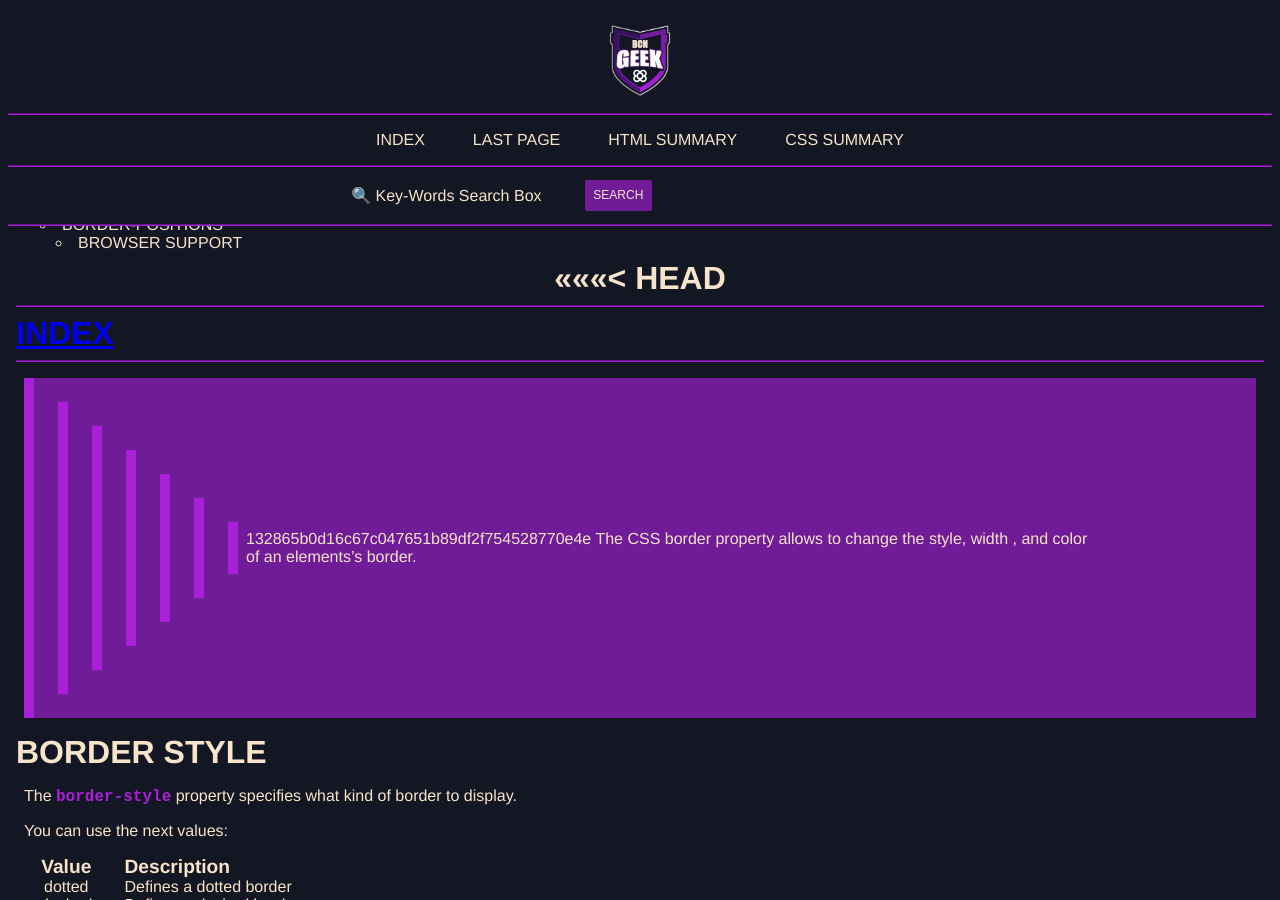
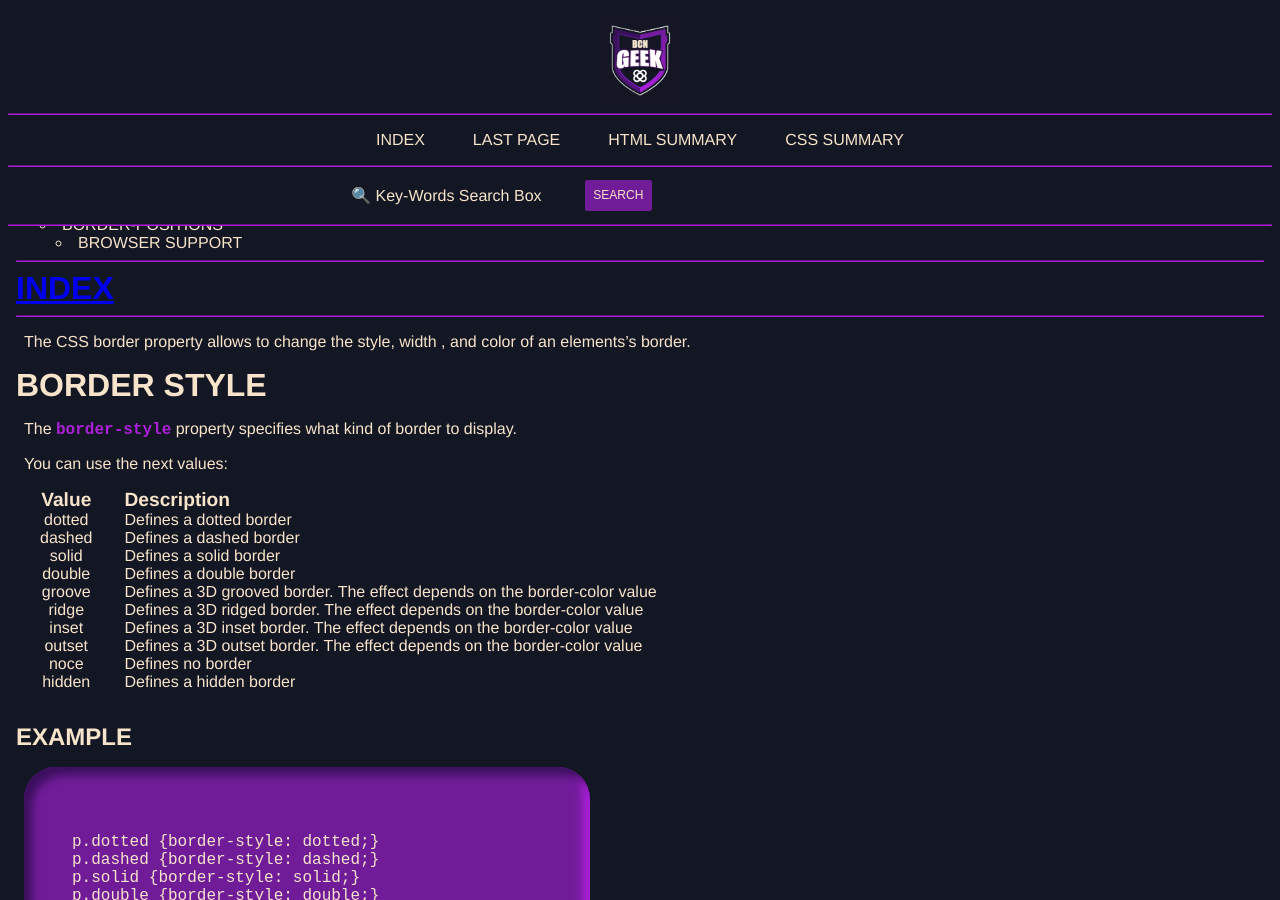
Before and after one commit to BCNGEEKS/Geekateca, a Jekyll site: the page built from sections/css/containers-border.md, in a window 1280 px wide and 900 px high, scrolled down 358 px. Built offline with Jekyll 4.4.1, drawn with Linux system fonts in a browser that asks for light colours; our own code applies the rules of GitHub Pages for plain Markdown files.

Commit message:
Markdown format fix

```diff
--- a/sections/css/containers-border.md
+++ b/sections/css/containers-border.md
@@ -24,15 +24,12 @@ date: 23th June 2022
   - [BORDER-POSITIONS](#border-positions)
     - [BROWSER SUPPORT](#browser-support-3)
 
-<<<<<<< HEAD
-=======
 ---
 
 ## [INDEX](./index.md)
 
 ---
 
->>>>>>> 132865b0d16c67c047651b89df2f754528770e4e
 The CSS border property allows to change the style, width , and color of an elements's border.
 
 ## BORDER STYLE
```
